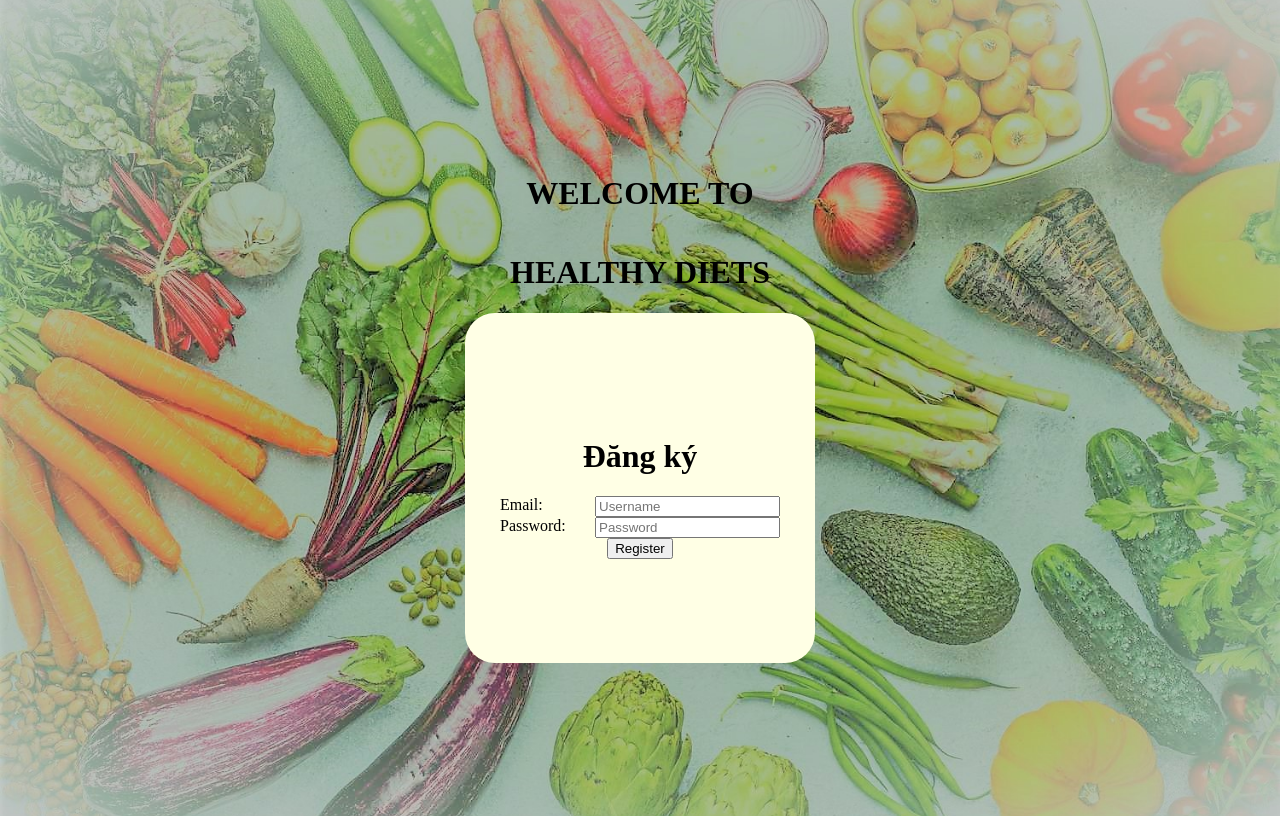
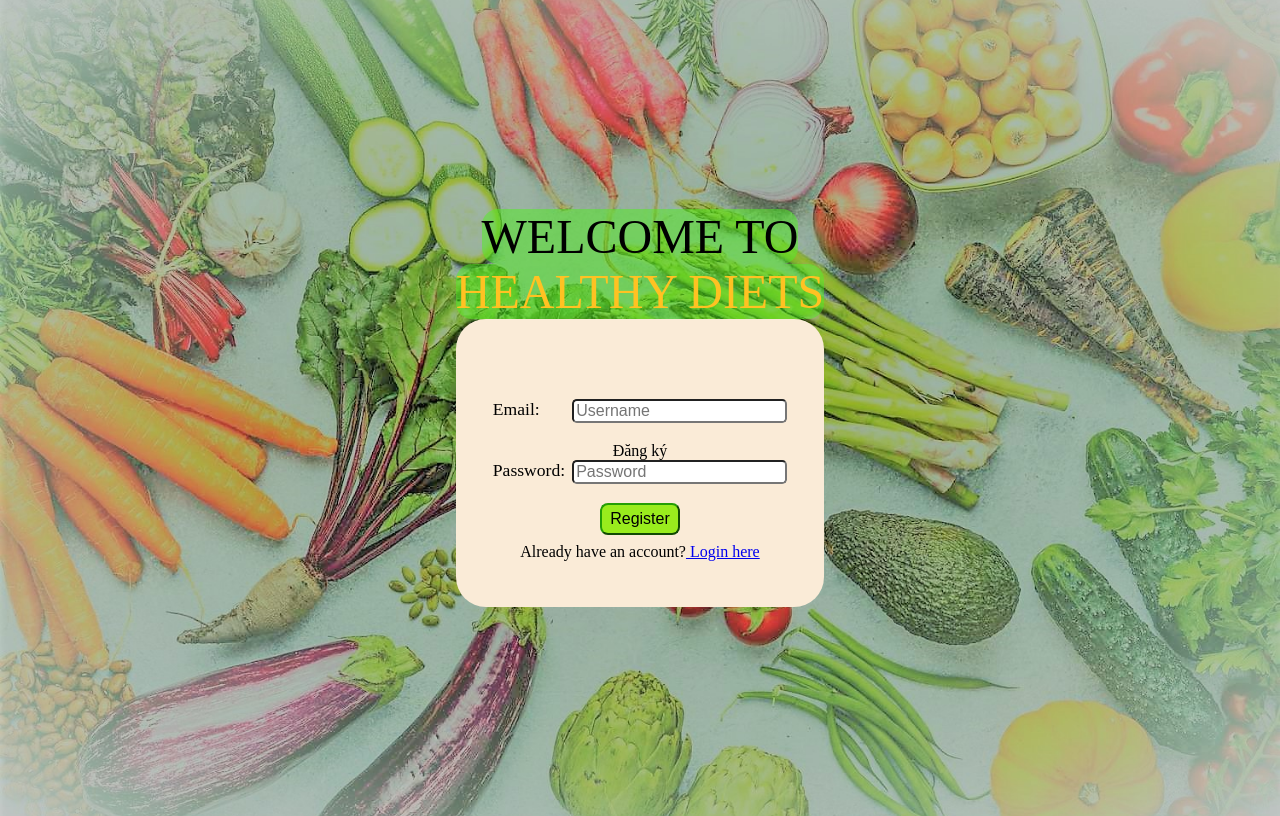
Before and after one commit to wolflieu201105/nextGen-GHuy, a website with bundled scripts: page register.html in a window 1280 px wide. Built offline with nearby package versions, Linux system fonts and the light colour scheme.

Commit message:
login + register

```diff
--- a/firebase/register.js
+++ b/firebase/register.js
@@ -4,7 +4,7 @@ import { createUserWithEmailAndPassword } from 'https://www.gstatic.com/firebase
 const email = document.getElementById("email");
 const password = document.getElementById("password");
 const registerBtn = document.getElementById("register-btn");
-const errorMessage = document.getElementById("error-message")
+const alertText = document.getElementById("alert-text");
 
 const handleRegister = () => {
     createUserWithEmailAndPassword(auth, email.value, password.value)
@@ -16,13 +16,17 @@ const handleRegister = () => {
         .catch((error) => {
             alert(error.code)
             if(error.code == 'auth/invalid-email') {
-                errorMessage.innerHTML = 'Email không hợp lệ'
+                alertText.style.display = "block";
+                alertText.innerText = 'Email không hợp lệ!';
             }else if(error.code == "auth/missing-password"){
-                errorMessage.innerHTML = "Chưa nhập mật khẩu"
+                alertText.style.display = "block";
+                alertText.innerText = "Chưa nhập mật khẩu!";
             }else if(error.code == "auth/weak-password"){
-                errorMessage.innerHTML = "Mật khẩu yếu"
+                alertText.style.display = "block";
+                alertText.innerText = "Mật khẩu yếu!";
             }else if(error.code == "auth/email-already-in-use"){
-                errorMessage.innerHTML = "email đã được sử dụng"
+                alertText.style.display = "block";
+                alertText.innerText = "Email đã được sử dụng!";
             }
         });
 }
--- a/register.html
+++ b/register.html
@@ -9,22 +9,23 @@
 </head>
 <body>
     <header>
-        <h1>WELCOME TO</h1>
-        <h1>HEALTHY DIETS</h1>
+        <div class="heading green">WELCOME TO</div>
+        <div class="heading yellow">HEALTHY DIETS</div>
     </header>
-    <div id="register-box">
-        <h1>Đăng ký</h1>
-        <div class="holder">
-            <span>Email:</span>
+    <div class="register-box">
+        <div class="register-text">Đăng ký</div>
+        <div class="holder email">
+            <div class="text-type">Email:</div>
             <input type="text" id="email" placeholder="Username">
         </div>
-        <div class="holder">
-            <span>Password:</span>
+        <div class="holder register">
+            <div class="text-type">Password:</div>
             <input type="password" id="password" placeholder="Password">
         </div>
+        <div id="alert-text"></div>
         <button id="register-btn">Register</button>
+        <div id="change-login"><div>Already have an account?</div><a href="login.html">&nbspLogin here</a></div>
     </div>
-    <span id="error-message"></span>
     <script type="module" src="firebase/checkLoginStatus.js"></script>
     <script type="module" src="./firebase/register.js"></script>
 </body>
--- a/styles/login.css
+++ b/styles/login.css
@@ -17,6 +17,10 @@ header{
     justify-content: center;
     font-size: 3rem;
 }
+.heading{
+    background-color: rgba(82, 240, 34,0.5);
+    border-radius: 1rem;
+}
 .yellow{
     color: #ffc222;
 }
@@ -31,7 +35,7 @@ header{
     border-radius: 30px;
     position: relative;
 }
-.login-box .login-text{
+.login-box .register-text{
     font-size: 2rem;
     color: rgb(53, 125, 9);
     position: absolute;
--- a/styles/register.css
+++ b/styles/register.css
@@ -15,23 +15,79 @@ header{
     flex-direction: column;
     align-items: center;
     justify-content: center;
+    font-size: 3rem;
 }
 .heading{
-    font-size: 3rem;
+    background-color: rgba(82, 240, 34,0.5);
+    border-radius: 1rem;
 }
-#register-box{
-    height: 350px;
-    width: 350px;
+.yellow{
+    color: #ffc222;
+}
+.register-box{
+    height: 18rem;
+    width: 23rem;
     display: flex;
     flex-direction: column;
     align-items: center;
     justify-content: center;
-    background-color: rgb(255, 255, 229);
+    background-color: antiquewhite;
     border-radius: 30px;
+    position: relative;
 }
-
-.holder{
+.register-box .login-text{
+    font-size: 2rem;
+    color: rgb(53, 125, 9);
+    position: absolute;
+    top: 1rem
+}
+.register-box .holder{
     width: 80%;
     display: flex;
     justify-content: space-between;
+
 }
+.register-box .holder .text-type{
+    font-size: 1.1rem;
+}
+.email{
+    position: absolute;
+    top: 5rem;
+}
+.password{
+    position: absolute;
+    top: 8rem;
+}
+#email{
+    font-size: 1rem;
+    border-radius: 0.3rem;
+}
+#password{
+    font-size: 1rem;
+    border-radius: 0.3rem;
+}
+#alert-text{
+    color: red;
+    font-size: 1rem;
+    position: absolute;
+    top: 9.8rem;
+    display: none;
+}
+#register-btn{
+    background-color: rgb(153, 236, 29);
+    height: 2rem;
+    width: 5rem;
+    font-size: 1rem;
+    border-color: #249e05;
+    border-radius: 0.5rem;
+    position: absolute;
+    top: 11.5rem;
+}
+#change-login{
+    display: flex;
+    flex-direction: row;
+    align-items: center;
+    justify-content: center;
+    position: absolute;
+    top: 14rem
+}
```
Also changed, not shown: firebase/login.js (+5 -5 lines).
